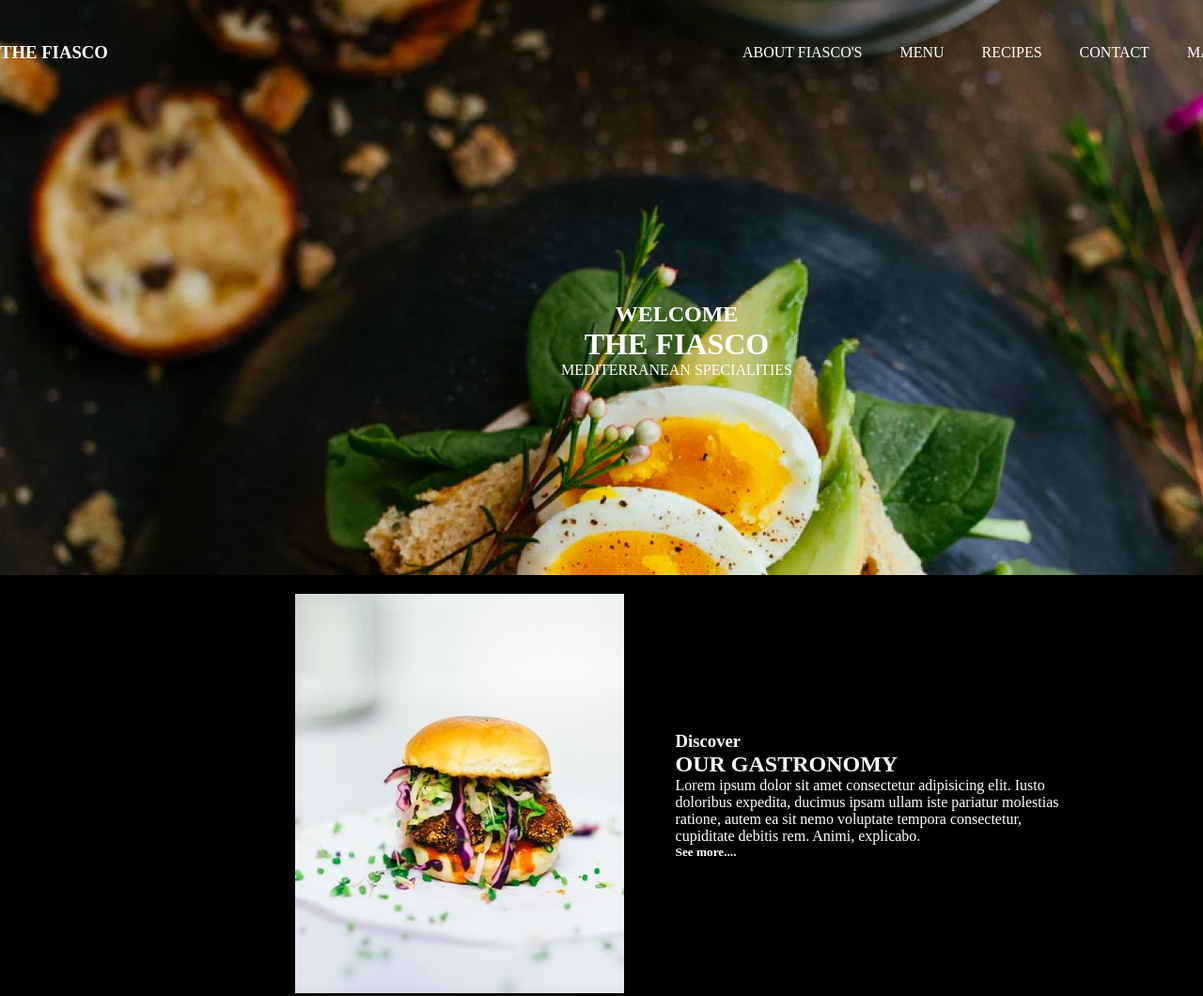
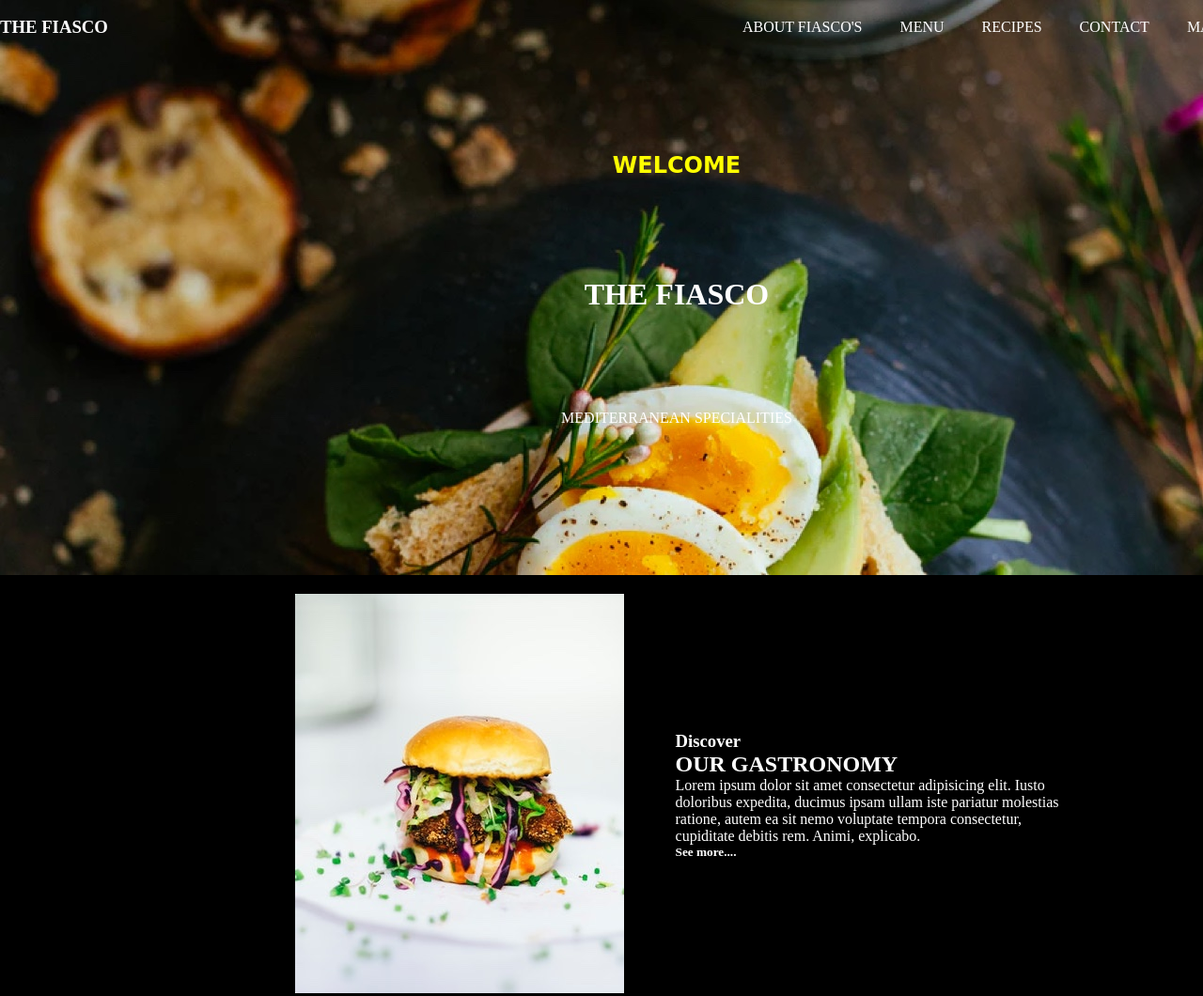
Before and after one commit to HIMRA01/TP5_fiasco, a plain HTML site: page index.html in a window 1280 px wide. Shown: the top 1060 px of the page at 94% size. Drawn offline with Linux system fonts and the light colour scheme.

Commit message:
2 commit

```diff
--- a/TP5_fiasco/css/style.css
+++ b/TP5_fiasco/css/style.css
@@ -21,6 +21,8 @@ color: white;
     box-sizing: border-box;
 }
 
+
+
 #contenair{
 
 width: 1440px;
@@ -31,7 +33,7 @@ background-color: black;
 
 
 .haut {
-height: 112px;
+/* height: 112px; */
     display: flex;
     justify-content: space-between;
     align-items: center;
@@ -58,9 +60,12 @@ display: flex;
 flex-direction: column;
 align-items: center;
 height:500px ;
-justify-content: center;
+justify-content: space-evenly;
 }
-
+.bienvenu h2{
+color: yellow;
+ font-family: 'Caveat', cursive;
+}
 
 
 ul{
@@ -78,6 +83,7 @@ color: white;
   align-items: center;
   margin-top: 20px;
   justify-content: center;
+
 
 
 
@@ -182,8 +188,8 @@ top: 50%;
 
 .parti{
 
-display: flex;
-
+/* display: flex;
+flex-wrap: wrap; */
 
 }
 
--- a/index.html
+++ b/index.html
@@ -133,7 +133,7 @@
 
 
 
-<div class="part"></div>
+<!-- <div class="part"></div> -->
 
 
 
```
